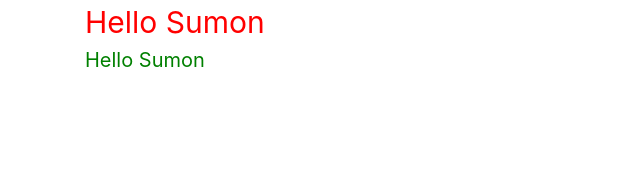
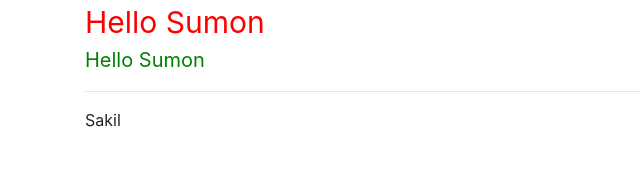
Before and after one commit to sumoninfo/vue-cli-project, a Vue app: page / in a window 1280 px wide. Shown: the top 182 px of the page, without its empty margins (0-640 px from the left). Built offline with nearby package versions, Linux system fonts and the light colour scheme.

Commit message:
Custom Directive: Local

```diff
--- a/src/App.vue
+++ b/src/App.vue
@@ -2,14 +2,25 @@
     <div class="container">
         <div v-awesome.red.big="'Hello Sumon'"></div>
         <div v-awesome.green.small="'Hello Sumon'"></div>
+        <hr>
+        <div v-user="userValue"></div>
     </div>
 </template>
 
 <script>
 
     export default {
+        directives: {
+            'user': {
+                bind(el, binding) {
+                    el.innerHTML = binding.value
+                }
+            }
+        },
         data() {
-            return {}
+            return {
+                userValue: 'Sakil'
+            }
         },
 
     }
```
